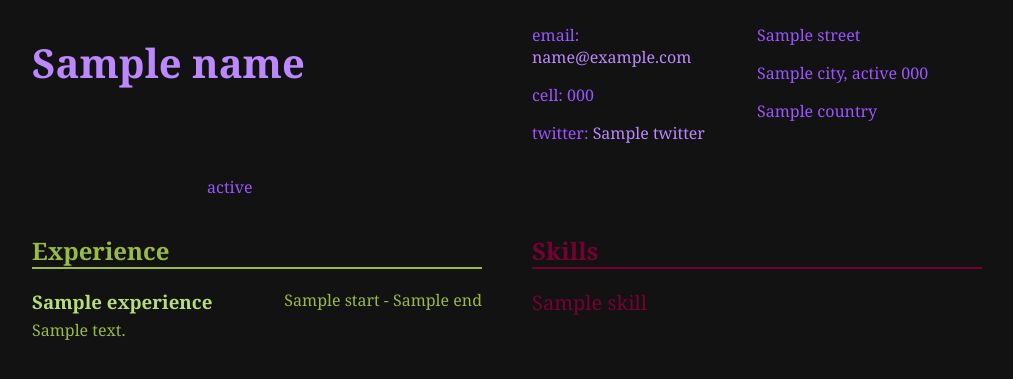
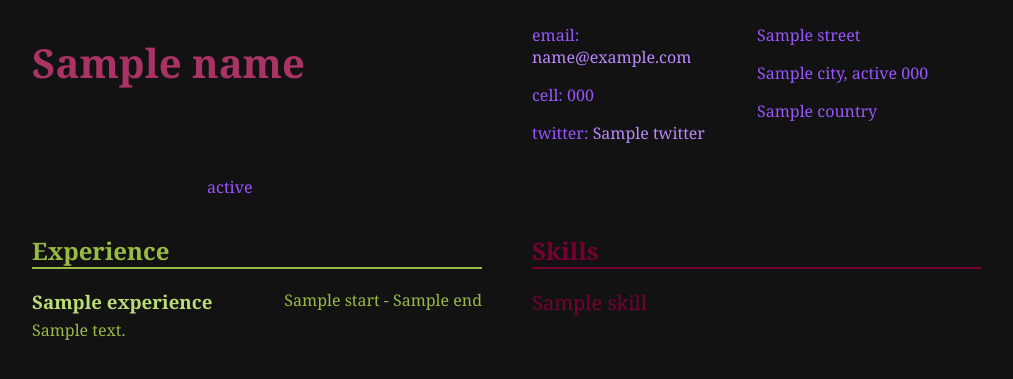
Before and after one commit to lethain/resume-interactivity-provider, a Django app: template templates/index.html in a window 1280 px wide. Shown: the top 379 px of the page, without its empty margins (133-1146 px from the left). Run offline with Django 3.2, Linux system fonts and the light colour scheme; the template is opened without the code that fills it: most values are stand-ins (such as "Sample title", 1, 10 or a date in 2020).

Commit message:
Updated colors slightly.

```diff
--- a/static/rip.css
+++ b/static/rip.css
@@ -32,6 +32,10 @@ a:hover {
     margin-right: 25px;
     float: left;
 }
+#name a {
+    color: #AA3366;
+}
+
 
 #name h1 {
     font-size: 2.5em;
```
